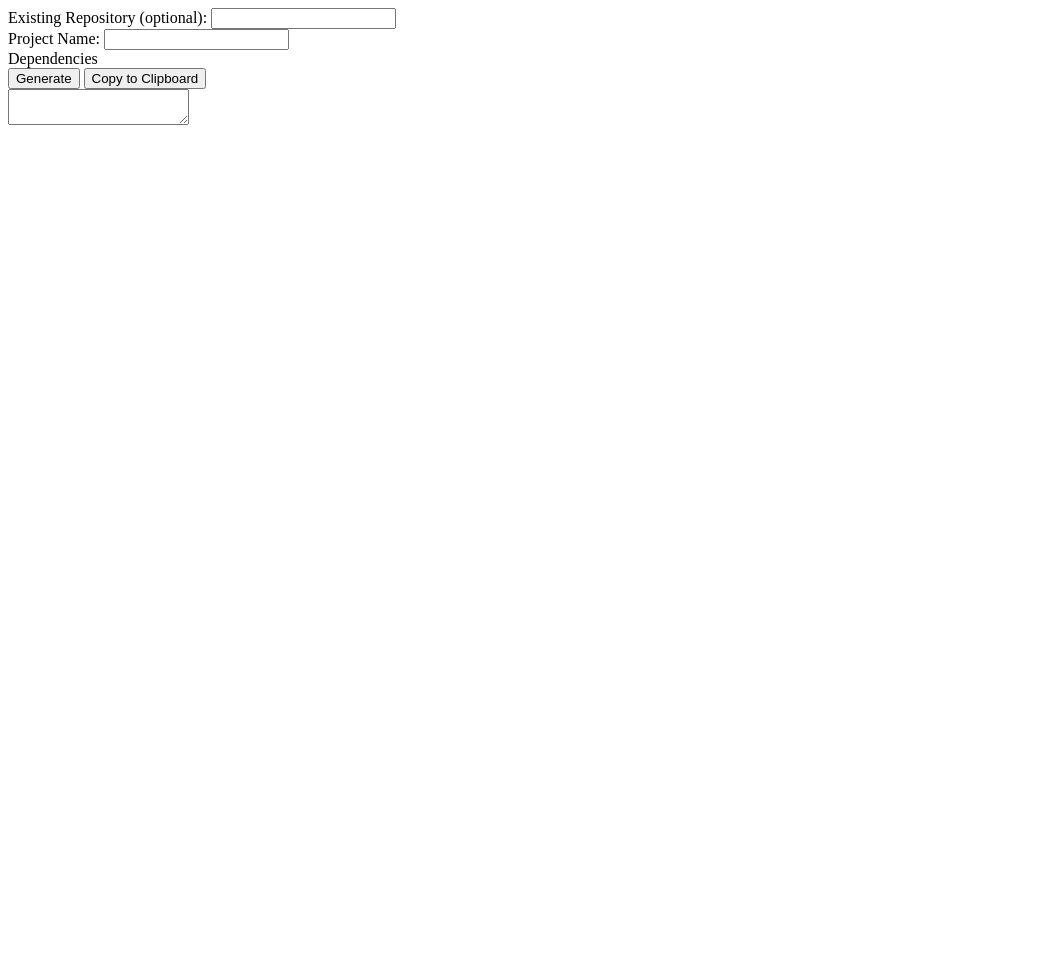
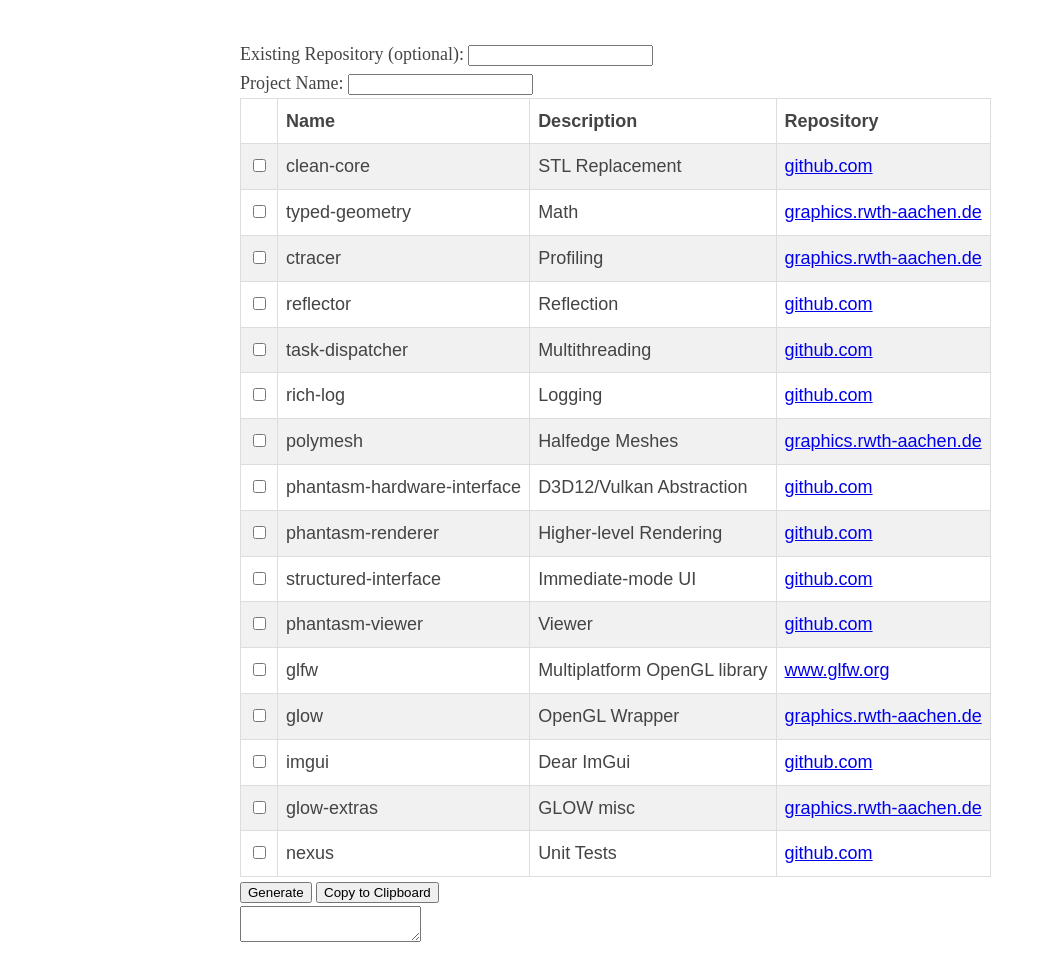
Before and after one commit to juliusnehring/cpp-projectify, a plain HTML site: page index.html in a window 1280 px wide. Shown: the whole page, without its empty margins (0-1046 px from the left). Before the commit the page ends 800 px from the top, so only its background shows below. Drawn offline with Linux system fonts and the light colour scheme; no server answers.

Commit message:
Clean up CSS, add phi, fix dependencies, fix URLs

```diff
--- a/create_script.js
+++ b/create_script.js
@@ -25,7 +25,7 @@ var getJSON = function (url, callback) {
 };
 
 function load_libraries(callback) {
-    var url = "https://raw.githubusercontent.com/lightwalk/cpp-projectify/master/libraries.json";
+    var url = "libraries.json";
     output = [];
     getJSON(url, function (err, libs) {
         if (err !== null) {
@@ -102,7 +102,7 @@ function init() {
             header_description.appendChild(document.createTextNode("Description"));
             header.appendChild(header_description);
             var header_project_url = document.createElement("th");
-            header_project_url.appendChild(document.createTextNode("Project Page"));
+            header_project_url.appendChild(document.createTextNode("Repository"));
             header.appendChild(header_project_url);
             table.appendChild(header);
 
@@ -129,9 +129,8 @@ function init() {
                 var description = document.createTextNode(lib.description);
 
                 var project_page = document.createElement("a");
-                var link_text = document.createTextNode(lib.projectPage.replace(/(^\w+:|^)\/\//, ''));
+                var link_text = document.createTextNode(new URL(lib.projectPage).hostname);
                 project_page.appendChild(link_text)
-                project_page.title = lib.projectPage;
                 project_page.title = lib.projectPage;
                 project_page.href = lib.projectPage;
                 project_page.setAttribute("target", "_blank");
@@ -323,7 +322,7 @@ function generate_script() {
 
     var filename = uuidv4() + ".py";
 
-    script += "wget -O " + filename + " https://raw.githubusercontent.com/lightwalk/cpp-projectify/master/generate.py && python3 " + filename + " -n " + projectName;
+    script += "wget -O " + filename + " https://raw.githubusercontent.com/jkunstwald/cpp-projectify/master/generate.py && python3 " + filename + " -n " + projectName;
 
     if (projectUrl) {
         script += " -u " + projectUrl;
--- a/index.html
+++ b/index.html
@@ -5,10 +5,13 @@
 <title>C++ Project maker</title>
 </head>
 <style>
+  body{margin:40px
+auto;max-width:800px;line-height:1.6;font-size:18px;color:#444;padding:0
+10px}h1,h2,h3{line-height:1.2}
+
     table {
       font-family: arial, sans-serif;
       border-collapse: collapse;
-      width: 50%;
     }
 
     td, th {
@@ -18,7 +21,7 @@
     }
 
     tr:nth-child(even) {
-      background-color: #dddddd;
+      background-color: #f1f1f1;
     }
     </style>
 <body>
@@ -29,7 +32,6 @@
 <label for="project_name_text_field">Project Name:</label>
 <input type="text" name="project_name_text_field" id="project_name_text_field">
 </div>
-Dependencies
 <div name="libaries_div" id="libraries_div">
 </div>
 <div name="result_div" id="result_div">
--- a/libraries.json
+++ b/libraries.json
@@ -3,49 +3,109 @@
         {
             "name": "clean-core",
             "git_url": "git@github.com:project-arcana/clean-core.git",
-            "description": "Lean reimagined standard library.",
+            "description": "STL Replacement",
             "project_url": "https://github.com/project-arcana/clean-core",
-            "dependencies": []
-        },
-        {
-            "name": "rich-log",
-            "git_url": "git@github.com:project-arcana/rich-log.git",
-            "description": "Low-overhead versatile C++ rich logging library.",
-            "project_url": "https://github.com/project-arcana/rich-log",
-            "dependencies": ["reflector"]
-        },
-        {
-            "name": "ctracer",
-            "git_url": "https://www.graphics.rwth-aachen.de:9000/ptrettner/ctracer.git",
-            "description": "Fast, cycle based tracing library.",
-            "project_url": "https://graphics.rwth-aachen.de:9000/ptrettner/ctracer",
             "dependencies": []
         },
         {
             "name": "typed-geometry",
             "git_url": "https://www.graphics.rwth-aachen.de:9000/ptrettner/typed-geometry.git",
-            "description": "Header-only strongly typed math library for graphics and geometry.",
+            "description": "Math",
             "project_url": "https://graphics.rwth-aachen.de:9000/ptrettner/typed-geometry",
             "dependencies": []
         },
         {
+            "name": "ctracer",
+            "git_url": "https://www.graphics.rwth-aachen.de:9000/ptrettner/ctracer.git",
+            "description": "Profiling",
+            "project_url": "https://graphics.rwth-aachen.de:9000/ptrettner/ctracer",
+            "dependencies": []
+        },
+        {
+            "name": "reflector",
+            "git_url": "git@github.com:project-arcana/reflector.git",
+            "description": "Reflection",
+            "project_url": "https://github.com/project-arcana/reflector",
+            "dependencies": [
+                "clean-core"
+            ]
+        },
+        {
+            "name": "task-dispatcher",
+            "git_url": "git@github.com:project-arcana/task-dispatcher.git",
+            "description": "Multithreading",
+            "project_url": "https://github.com/project-arcana/task-dispatcher",
+            "dependencies": [
+                "clean-core"
+            ]
+        },
+        {
+            "name": "rich-log",
+            "git_url": "git@github.com:project-arcana/rich-log.git",
+            "description": "Logging",
+            "project_url": "https://github.com/project-arcana/rich-log",
+            "dependencies": ["reflector"]
+        },
+
+
+        {
             "name": "polymesh",
             "git_url": "https://www.graphics.rwth-aachen.de:9000/ptrettner/polymesh.git",
-            "description": "A C++17 easy-to-use high-performance half-edge data structure with strong functional features.",
+            "description": "Halfedge Meshes",
             "project_url": "https://graphics.rwth-aachen.de:9000/ptrettner/polymesh",
             "dependencies": []
         },
+
+
+        {
+            "name": "phantasm-hardware-interface",
+            "git_url": "git@github.com:project-arcana/phantasm-hardware-interface.git",
+            "description": "D3D12/Vulkan Abstraction",
+            "project_url": "https://github.com/project-arcana/phantasm-hardware-interface",
+            "dependencies": [
+                "clean-core",
+                "typed-geometry",
+                "rich-log"
+            ]
+        },
+        {
+            "name": "phantasm-renderer",
+            "git_url": "git@github.com:project-arcana/phantasm-renderer.git",
+            "description": "Higher-level Rendering",
+            "project_url": "https://github.com/project-arcana/phantasm-renderer",
+            "dependencies": [
+                "phantasm-hardware-interface"
+            ]
+        },
+        {
+            "name": "structured-interface",
+            "git_url": "git@github.com:project-arcana/structured-interface.git",
+            "description": "Immediate-mode UI",
+            "project_url": "https://github.com/project-arcana/structured-interface",
+            "dependencies": []
+        },
+        {
+            "name": "phantasm-viewer",
+            "git_url": "git@github.com:project-arcana/phantasm-viewer.git",
+            "description": "Viewer",
+            "project_url": "https://github.com/project-arcana/phantasm-viewer",
+            "dependencies": [
+                "phantasm-renderer"
+            ]
+        },
+
+
         {
             "name": "glfw",
             "git_url": "git@github.com:glfw/glfw.git",
-            "description": "Multiplatform OpenGL library.",
+            "description": "Multiplatform OpenGL library",
             "project_url": "https://www.glfw.org/",
             "dependencies": []
         },
         {
             "name": "glow",
             "git_url": "https://www.graphics.rwth-aachen.de:9000/Glow/glow.git",
-            "description": "OpenGL Object-oriented Wrapper.",
+            "description": "OpenGL Wrapper",
             "project_url": "https://graphics.rwth-aachen.de:9000/Glow/glow",
             "dependencies": [
                 "glfw",
@@ -55,14 +115,14 @@
         {
             "name": "imgui",
             "git_url": "https://www.graphics.rwth-aachen.de:9000/ptrettner/imgui-lean.git",
-            "description": "Dear ImGui is a bloat-free graphical user interface library for C++.",
+            "description": "Dear ImGui",
             "project_url": "https://github.com/ocornut/imgui",
             "dependencies": []
         },
         {
             "name": "glow-extras",
             "git_url": "https://www.graphics.rwth-aachen.de:9000/Glow/glow-extras.git",
-            "description": "Companion library for glow with convenience and helper functions. Separated into mostly independent sub-libraries.",
+            "description": "GLOW misc",
             "project_url": "https://graphics.rwth-aachen.de:9000/Glow/glow-extras",
             "dependencies": [
                 "glow",
@@ -70,48 +130,9 @@
             ]
         },
         {
-            "name": "phantasm-renderer",
-            "git_url": "git@github.com:project-arcana/phantasm-renderer.git",
-            "description": "Modern immediate-style high-productivity C++ renderer based on Vulkan/DX12.",
-            "project_url": "https://github.com/project-arcana/phantasm-renderer",
-            "dependencies": []
-        },
-        {
-            "name": "task-dispatcher",
-            "git_url": "git@github.com:project-arcana/task-dispatcher.git",
-            "description": "High-performance intuitive task-based concurrency framework with fiber support.",
-            "project_url": "https://github.com/project-arcana/task-dispatcher",
-            "dependencies": []
-        },
-        {
-            "name": "reflector",
-            "git_url": "git@github.com:project-arcana/reflector.git",
-            "description": "Non-intrusive high-performance versatile reflection and introspection library for C++.",
-            "project_url": "https://github.com/project-arcana/reflector",
-            "dependencies": [
-                "clean-core"
-            ]
-        },
-        {
-            "name": "structured-interface",
-            "git_url": "git@github.com:project-arcana/structured-interface.git",
-            "description": "Structured immediate-mode production-quality UI.",
-            "project_url": "https://github.com/project-arcana/structured-interface",
-            "dependencies": []
-        },
-        {
-            "name": "phantasm-viewer",
-            "git_url": "git@github.com:project-arcana/phantasm-viewer.git",
-            "description": "Render-anywhere viewer that scales from one-line debug views to full applications.",
-            "project_url": "https://github.com/project-arcana/phantasm-viewer",
-            "dependencies": [
-                "phantasm-renderer"
-            ]
-        },
-        {
             "name": "nexus",
             "git_url": "git@github.com:project-arcana/nexus.git",
-            "description": "C++ library for tests (unit, fuzz, property), benchmarks, apps.",
+            "description": "Unit Tests",
             "project_url": "https://github.com/project-arcana/nexus",
             "dependencies": [
                 "clean-core",
```
Also changed, not shown: 1 other file.
